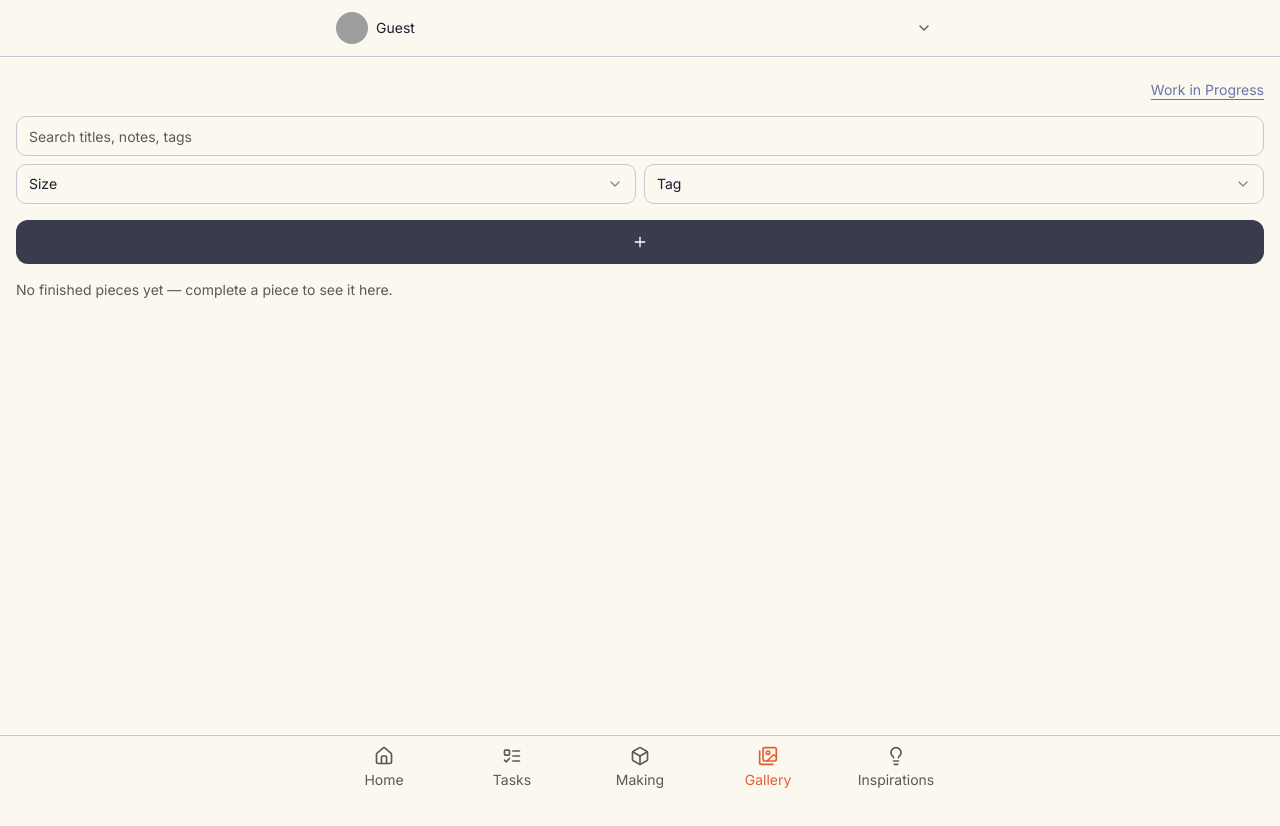
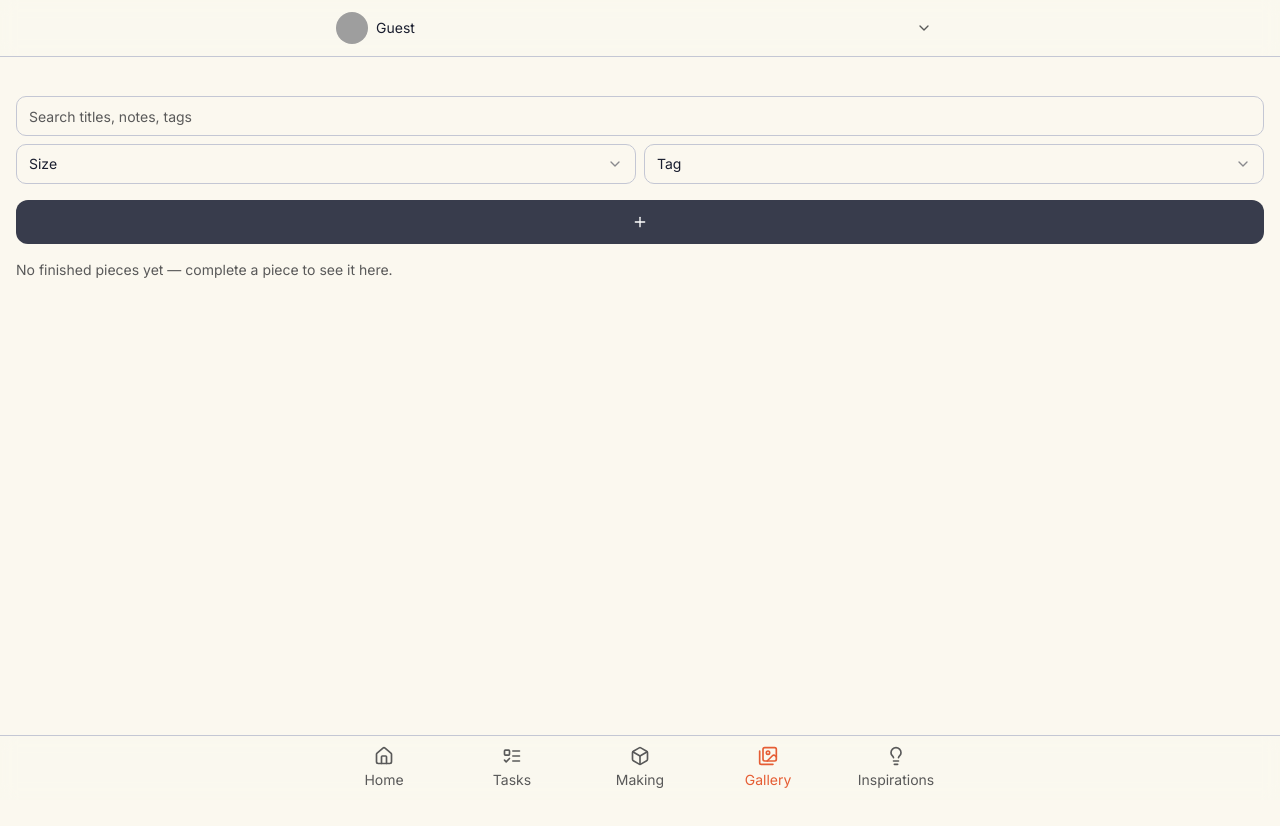
Before and after one commit to sourdough-hu/clay-flow-studio, a React (Vite) app: page /gallery in a window 1280 px wide. Shown: the top 826 px of the page. Built offline with nearby package versions, Linux system fonts and the light colour scheme; sample sign-in values are in the browser's storage; grey boxes are pictures that could not be loaded.

Commit message:
Remove "Work in Progress" link
Remove the "Work in Progress" link from the top right of the Gallery page.

```diff
--- a/src/pages/Gallery.tsx
+++ b/src/pages/Gallery.tsx
@@ -38,7 +38,6 @@ const Gallery = () => {
     <main className="min-h-screen p-4 space-y-4">
       <SEO title="Pottery Tracker — Gallery" description="Browse your finished pieces in the gallery." />
       <div className="flex items-center justify-end">
-        <Link to="/pieces" className="text-sm underline underline-offset-4 text-primary">Work in Progress</Link>
       </div>
 
       <div className="grid grid-cols-1 gap-2">
```
